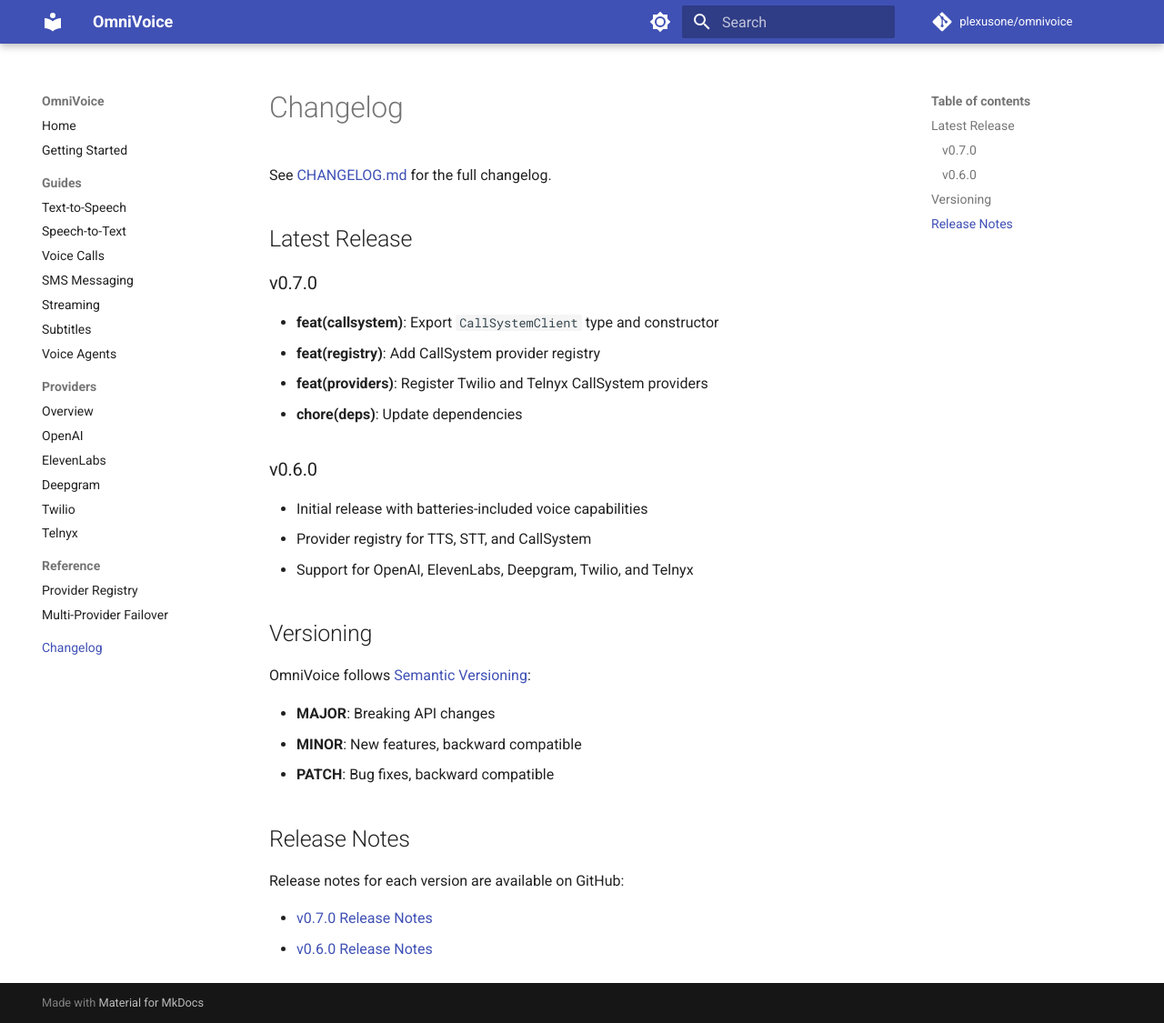
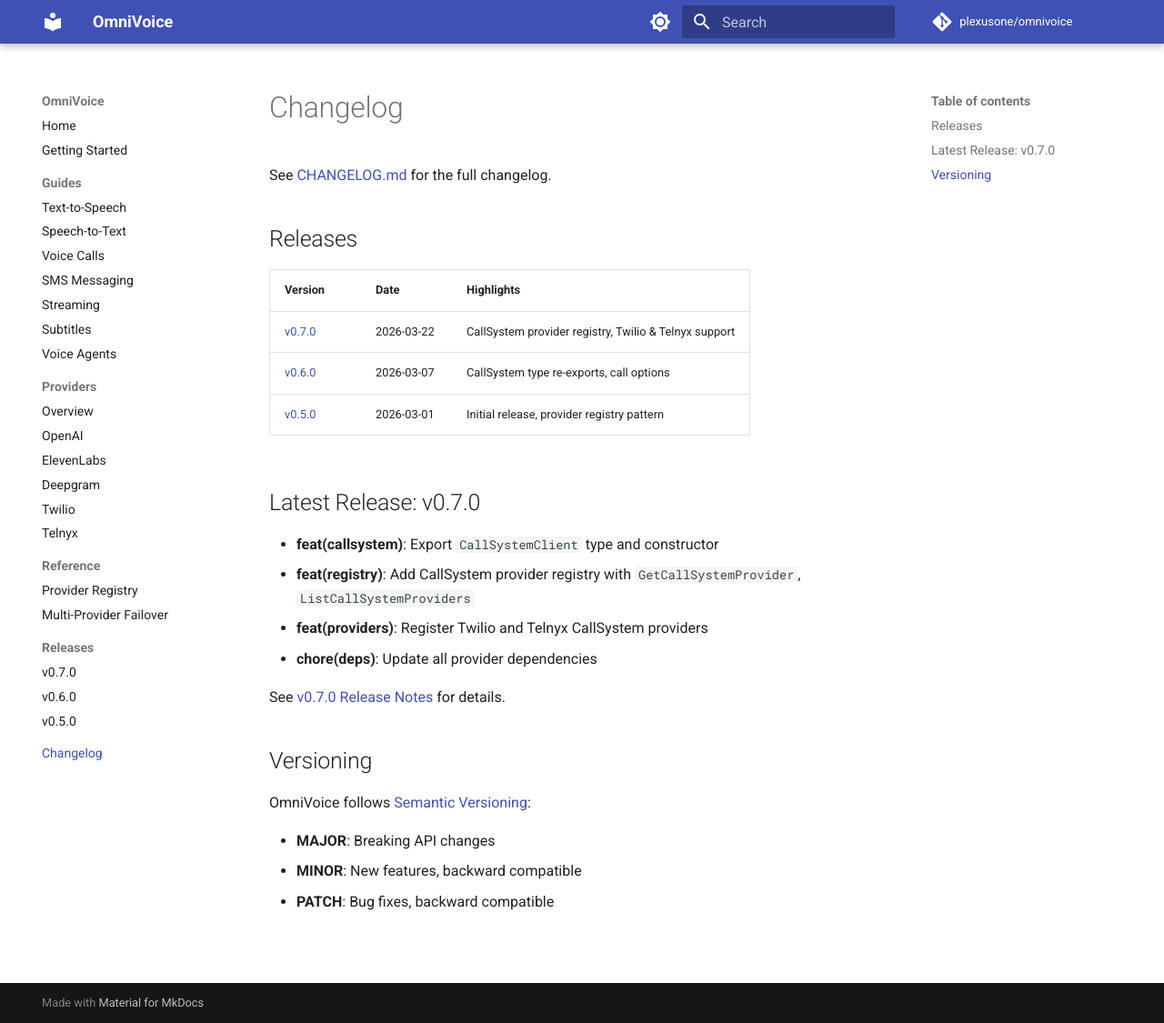
Before and after one commit to plexusone/omnivoice, an MkDocs documentation site: the page built from docs/changelog.md, in a window 1280 px wide and 1125 px high. Shown: the whole window at 91% size. Built offline with MkDocs 1.6.1 and Material for MkDocs 9.7.7, drawn with Linux system fonts in a browser that asks for light colours; comment, search, counter and statistics services are not loaded.

Commit message:
docs: add release notes to MkDocs site
- Move RELEASE_NOTES_v0.5.0.md to docs/releases/v0.5.0.md
- Add docs/releases/v0.6.0.md with CallSystem re-exports
- Add docs/releases/v0.7.0.md with CallSystem registry
- Update mkdocs.yml with Releases navigation section
- Update changelog.md with release table

Co-Authored-By: Claude Opus 4.5 <noreply@anthropic.com>

```diff
--- a/docs/changelog.md
+++ b/docs/changelog.md
@@ -2,20 +2,22 @@
 
 See [CHANGELOG.md](https://github.com/plexusone/omnivoice/blob/main/CHANGELOG.md) for the full changelog.
 
-## Latest Release
+## Releases
 
-### v0.7.0
+| Version | Date | Highlights |
+|---------|------|------------|
+| [v0.7.0](releases/v0.7.0.md) | 2026-03-22 | CallSystem provider registry, Twilio & Telnyx support |
+| [v0.6.0](releases/v0.6.0.md) | 2026-03-07 | CallSystem type re-exports, call options |
+| [v0.5.0](releases/v0.5.0.md) | 2026-03-01 | Initial release, provider registry pattern |
+
+## Latest Release: v0.7.0
 
 - **feat(callsystem)**: Export `CallSystemClient` type and constructor
-- **feat(registry)**: Add CallSystem provider registry
+- **feat(registry)**: Add CallSystem provider registry with `GetCallSystemProvider`, `ListCallSystemProviders`
 - **feat(providers)**: Register Twilio and Telnyx CallSystem providers
-- **chore(deps)**: Update dependencies
+- **chore(deps)**: Update all provider dependencies
 
-### v0.6.0
-
-- Initial release with batteries-included voice capabilities
-- Provider registry for TTS, STT, and CallSystem
-- Support for OpenAI, ElevenLabs, Deepgram, Twilio, and Telnyx
+See [v0.7.0 Release Notes](releases/v0.7.0.md) for details.
 
 ## Versioning
 
@@ -24,10 +26,3 @@ OmniVoice follows [Semantic Versioning](https://semver.org/):
 - **MAJOR**: Breaking API changes
 - **MINOR**: New features, backward compatible
 - **PATCH**: Bug fixes, backward compatible
-
-## Release Notes
-
-Release notes for each version are available on GitHub:
-
-- [v0.7.0 Release Notes](https://github.com/plexusone/omnivoice/releases/tag/v0.7.0)
-- [v0.6.0 Release Notes](https://github.com/plexusone/omnivoice/releases/tag/v0.6.0)
--- a/mkdocs.yml
+++ b/mkdocs.yml
@@ -50,6 +50,10 @@ nav:
   - Reference:
       - Provider Registry: reference/registry.md
       - Multi-Provider Failover: reference/failover.md
+  - Releases:
+      - v0.7.0: releases/v0.7.0.md
+      - v0.6.0: releases/v0.6.0.md
+      - v0.5.0: releases/v0.5.0.md
   - Changelog: changelog.md
 
 markdown_extensions:
```
Also changed, not shown: docs/releases/v0.6.0.md (added, +84 -0 lines), docs/releases/v0.7.0.md (added, +134 -0 lines), docs/releases/v0.5.0.md (renamed from RELEASE_NOTES_v0.5.0.md).
